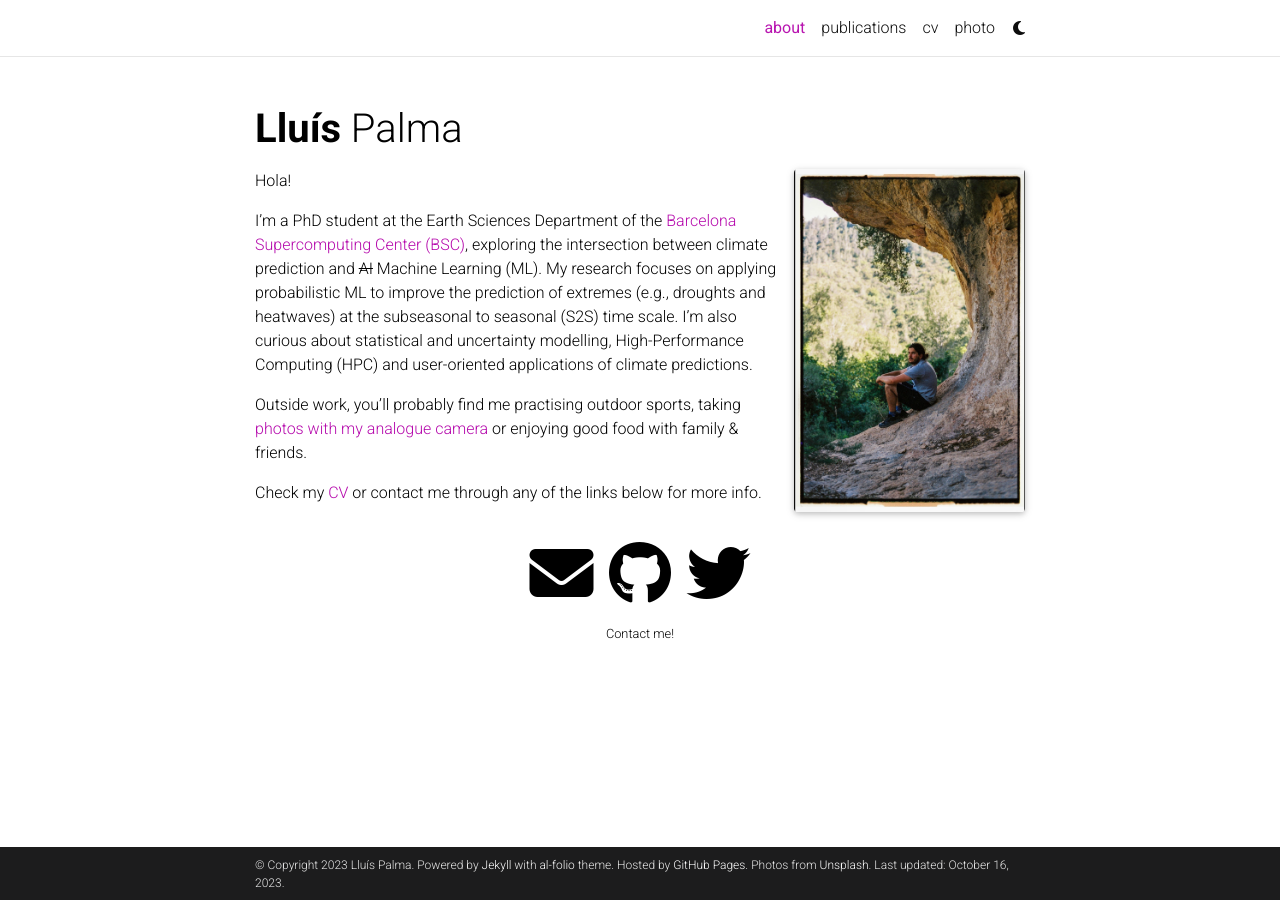
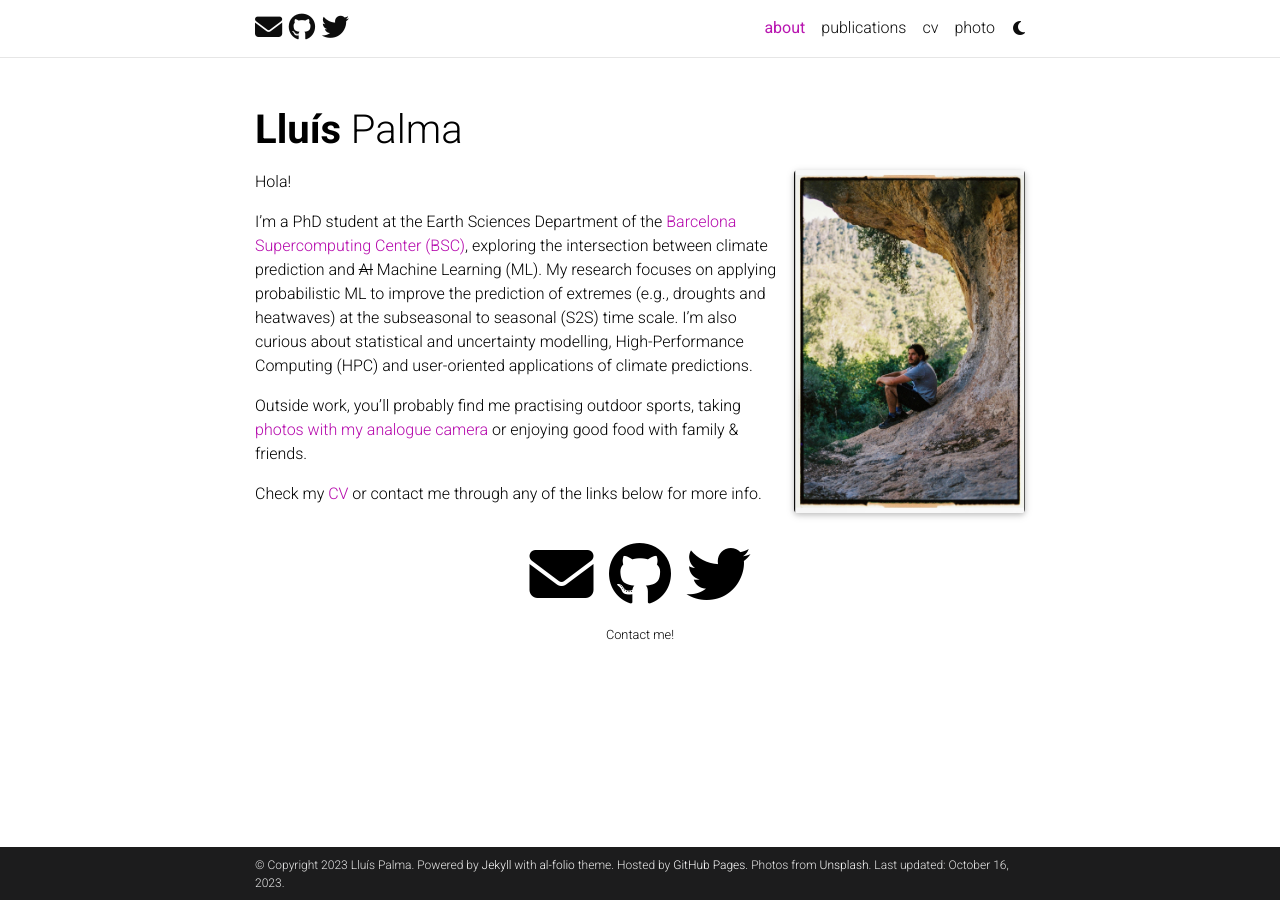
Before and after one commit to llplm/llplm.github.io, a Jekyll site: the page built from _pages/about.md, in a window 1280 px wide. Built offline with Jekyll 4.4.1, drawn with Linux system fonts in a browser that asks for light colours; comment, search, counter and statistics services are not loaded; a style sheet for code colours, icons or effects is not loaded.

Commit message:
Update _config.yml

```diff
--- a/_config.yml
+++ b/_config.yml
@@ -355,16 +355,16 @@ jekyll-diagrams:
 # Optional Features
 # -----------------------------------------------------------------------------
 
-enable_google_analytics:    false  # enables google analytics
+enable_google_analytics:    true  # enables google analytics
 enable_cronitor_analytics: false  # enables cronitor RUM analytics
-enable_google_verification: false  # enables google site verification
+enable_google_verification: true  # enables google site verification
 enable_bing_verification:   false  # enables bing site verification
 enable_masonry:             true   # enables automatic project cards arrangement
 enable_math:                true   # enables math typesetting (uses MathJax)
-enable_tooltips:            false  # enables automatic tooltip links generated
+enable_tooltips:            true  # enables automatic tooltip links generated
                                    # for each section titles on pages and posts
 enable_darkmode:            true   # enables switching between light/dark modes
-enable_navbar_social:       false  # enables displaying social links in the
+enable_navbar_social:       true  # enables displaying social links in the
                                    # navbar on the about page
 enable_project_categories:  true   # enables categorization of projects into
                                    # multiple categories
```
